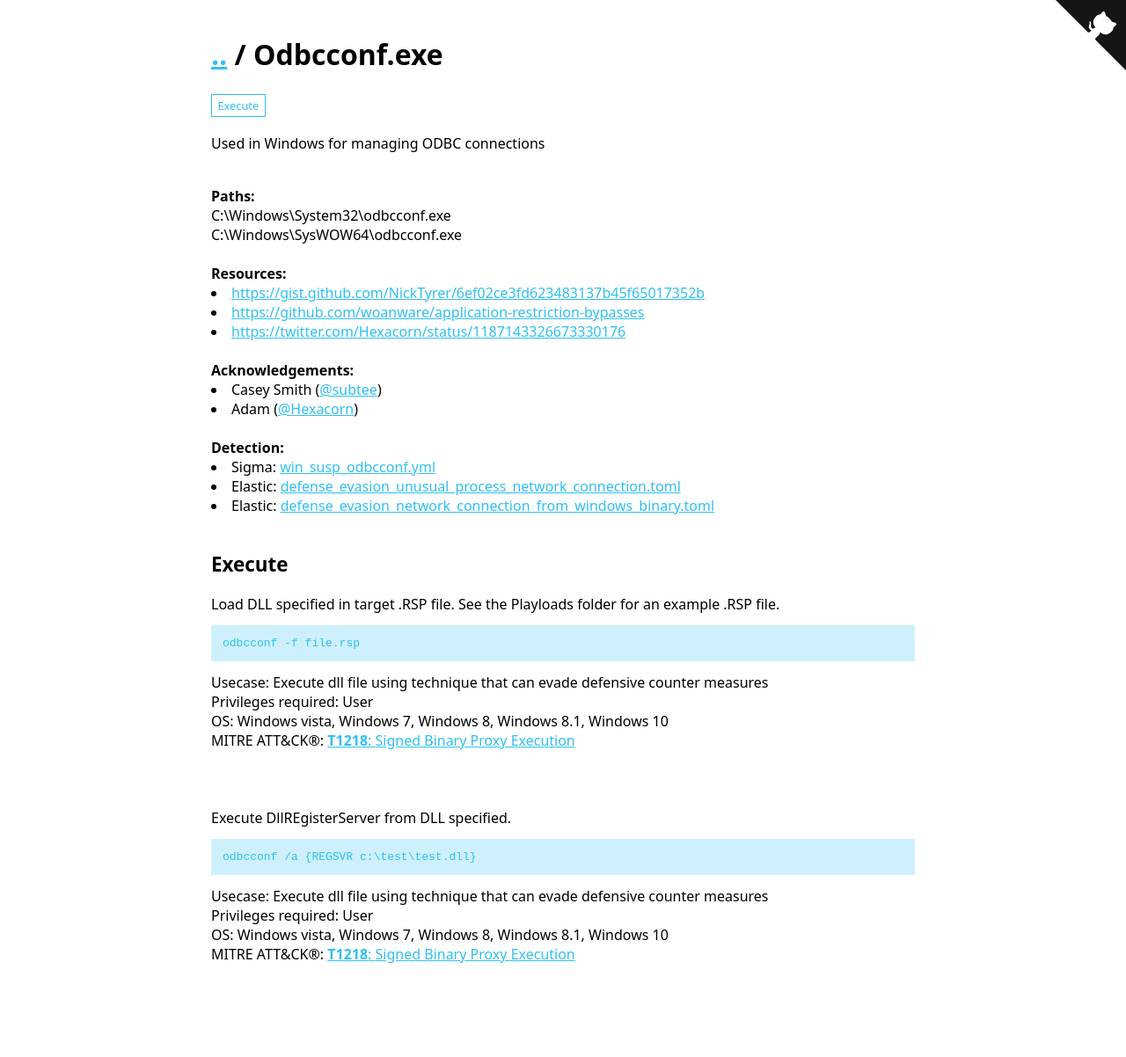
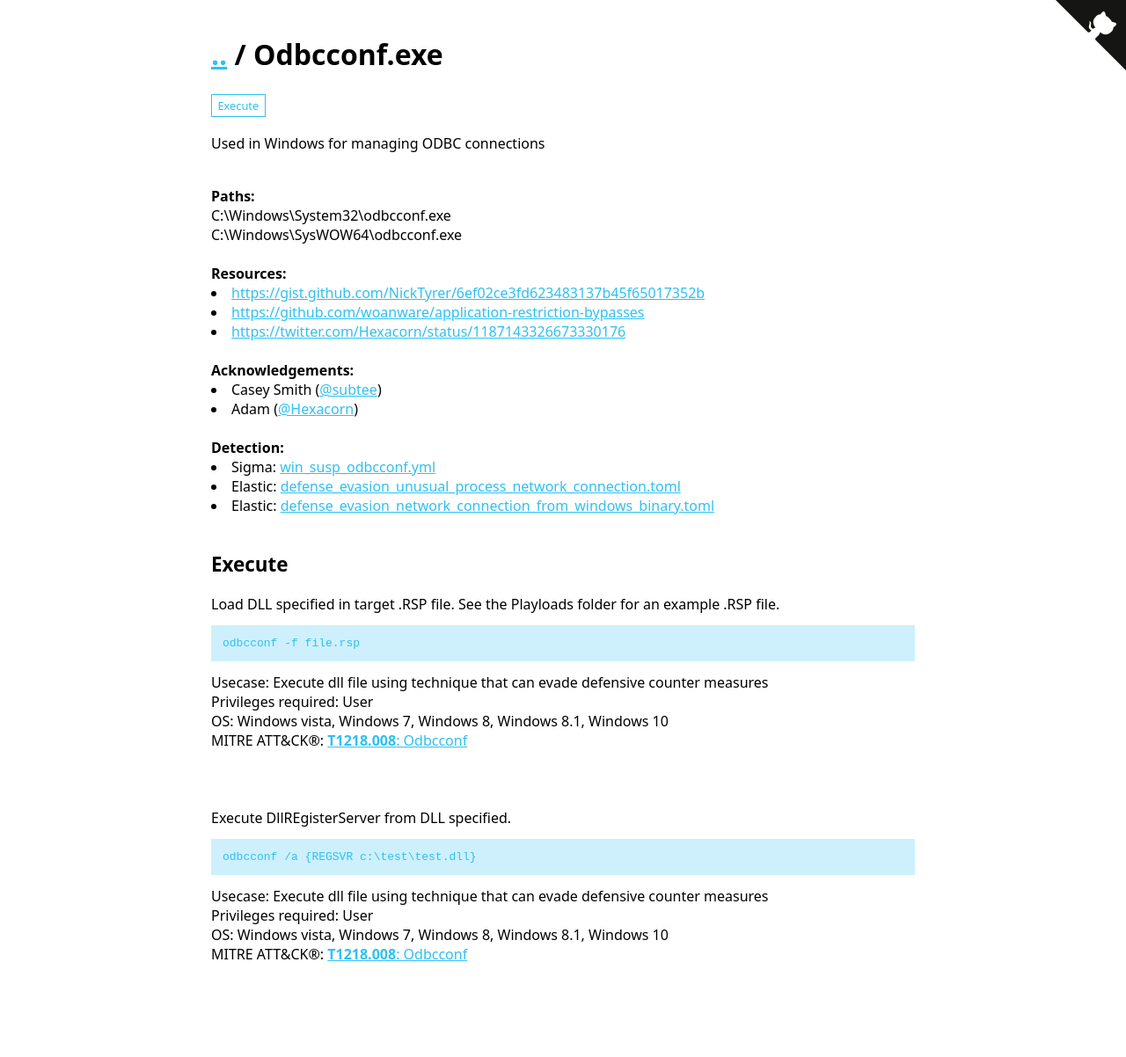
Before and after one commit to LOLBAS-Project/LOLBAS-Project.github.io, a Jekyll site: the page built from _lolbas/Binaries/Odbcconf.md, in a window 1280 px wide. Shown: the whole page at 88% size. Built offline with Jekyll 4.4.1, drawn with Linux system fonts in a browser that asks for light colours.

Commit message:
Applying update LOLBAS-Project/LOLBAS@f7b30775a4cb0ce341a3c7436bb879360aaddbef

```diff
--- a/_lolbas/Binaries/Odbcconf.md
+++ b/_lolbas/Binaries/Odbcconf.md
@@ -9,14 +9,14 @@ Commands:
     Usecase: Execute dll file using technique that can evade defensive counter measures
     Category: Execute
     Privileges: User
-    MitreID: T1218
+    MitreID: T1218.008
     OperatingSystem: Windows vista, Windows 7, Windows 8, Windows 8.1, Windows 10
   - Command: odbcconf /a {REGSVR c:\test\test.dll}
     Description: Execute DllREgisterServer from DLL specified.
     Usecase: Execute dll file using technique that can evade defensive counter measures
     Category: Execute
     Privileges: User
-    MitreID: T1218
+    MitreID: T1218.008
     OperatingSystem: Windows vista, Windows 7, Windows 8, Windows 8.1, Windows 10
 Full_Path:
   - Path: C:\Windows\System32\odbcconf.exe
```
Also changed, not shown: _lolbas/Binaries/Hh.md (+1 -1 lines).
